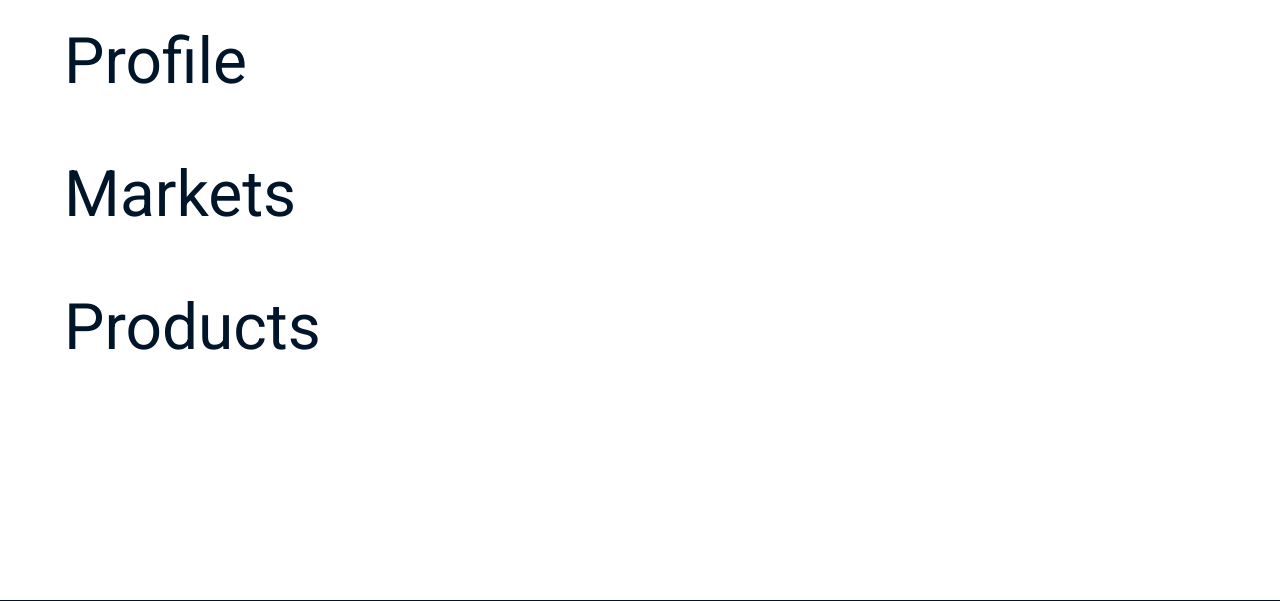
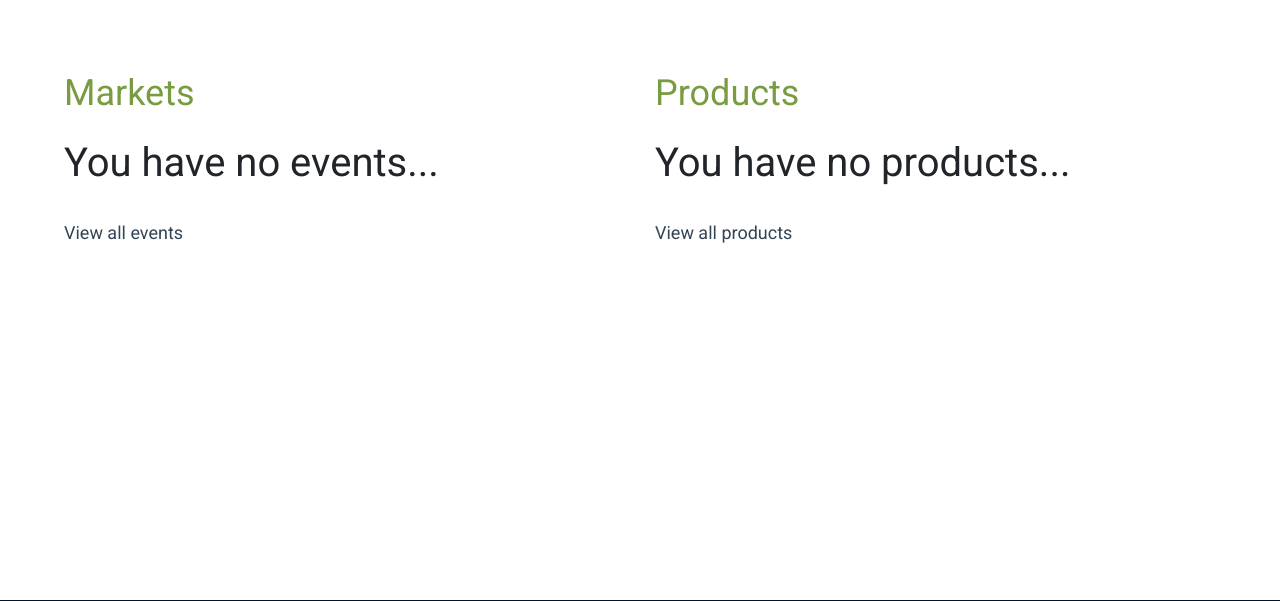
Before and after one commit to UCCS-CS4300-5300/group2-fall2023, a Django app: page /profile/ in a window 1280 px wide. Shown: the part 96-697 px from the top of the page. Run offline with Django 3.2, Linux system fonts and the light colour scheme; data that the repository does not hold is empty; parts of the project's set-up code (start-up, migrations or seed data) failed here and were passed over; some libraries are stand-ins or nearby versions.

Commit message:
Styling for profile page

```diff
--- a/Home/templates/profile.html
+++ b/Home/templates/profile.html
@@ -2,16 +2,19 @@
 {% block title %}Harvestly{% endblock %}
 
 {% block content %}
-    <div class="d-flex align-items-center justify-content-between mb-5">
-        <h1 class="title">{{ user.username }} Profile</h1>
+    <div class="d-flex flex-column mb-5">
+        <h1 class="title m-0">{{ user.username|title }}</h1>
     </div>
-    <div class="d-flex align-items-center justify-content-between mb-5">
-        <h6 class="title">Markets</h6>
+    <div class="row">
+        <div class="col-md-6">
+            <div class="d-flex align-items-center justify-content-between">
+                <h2 class="subtitle mb-4">Markets</h6>
             </div>
+            {% if event_list %}
                 <div class="row">
                     {% for event in event_list %}
                         {% if user.id == event.organizer.id %}
-                <div class="col-md-4 my-3">
+                            <div class="col-lg-6 my-3">
                                 <a class="harvestly-card-link" href="{% url 'event-detail' event.id %}">
                                     <div class="card">
                                         <div class="card-body">
@@ -24,14 +27,22 @@
                         {% endif %}
                     {% endfor %}
                 </div>
-
-    <div class="d-flex align-items-center justify-content-between mb-5">
-        <h6 class="title">Products</h6>
+            {% else %}
+                <div>
+                    <h1>You have no events...</h1>
+                    <a class="harvestly-nav-link mt-4" href="{% url 'events' %}">View all events</a>
                 </div>
+            {% endif %}
+        </div>
+        <div class="col-md-6">
+            <div class="d-flex align-items-center justify-content-between">
+                <h2 class="subtitle mb-4">Products</h2>
+            </div>
+            {% if product_list %}
                 <div class="row">
                     {% for product in product_list %}
                         {% if user.id == product.owner.id %}
-                <div class="col-md-4 my-3">
+                            <div class="col-lg-6 my-3">
                                 <a class="harvestly-card-link" href="{% url 'product-details' product.id %}">
                                     <div class="card">
                                         <!-- TODO image upload -->
@@ -50,5 +61,13 @@
                         {% endif %}
                     {% endfor %}
                 </div>
+            {% else %}
+                <div>
+                    <h1>You have no products...</h1>
+                    <a class="harvestly-nav-link mt-4" href="{% url 'products' %}">View all products</a>
+                </div>
+            {% endif %}
+        </div>
+    </div>
 
 {% endblock %}
```
Lines whose indentation alone changed are shown as unchanged.
